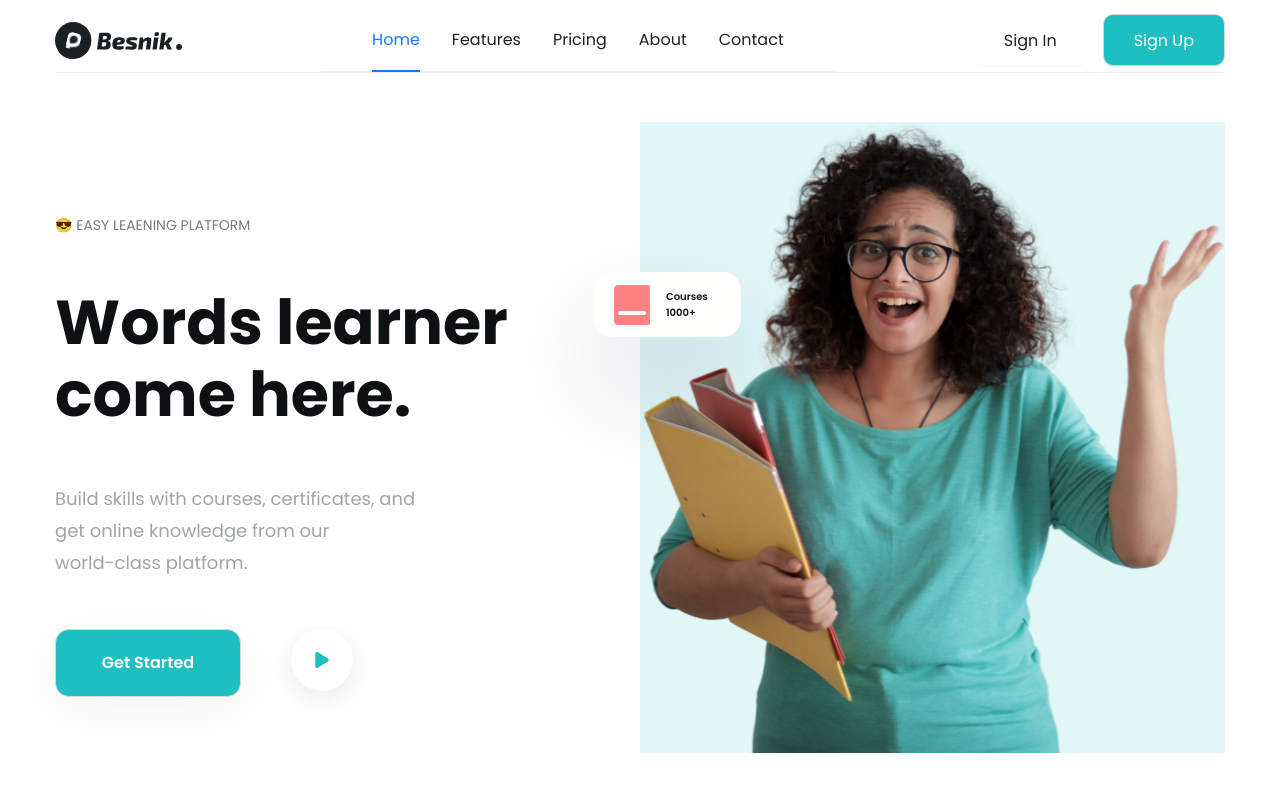
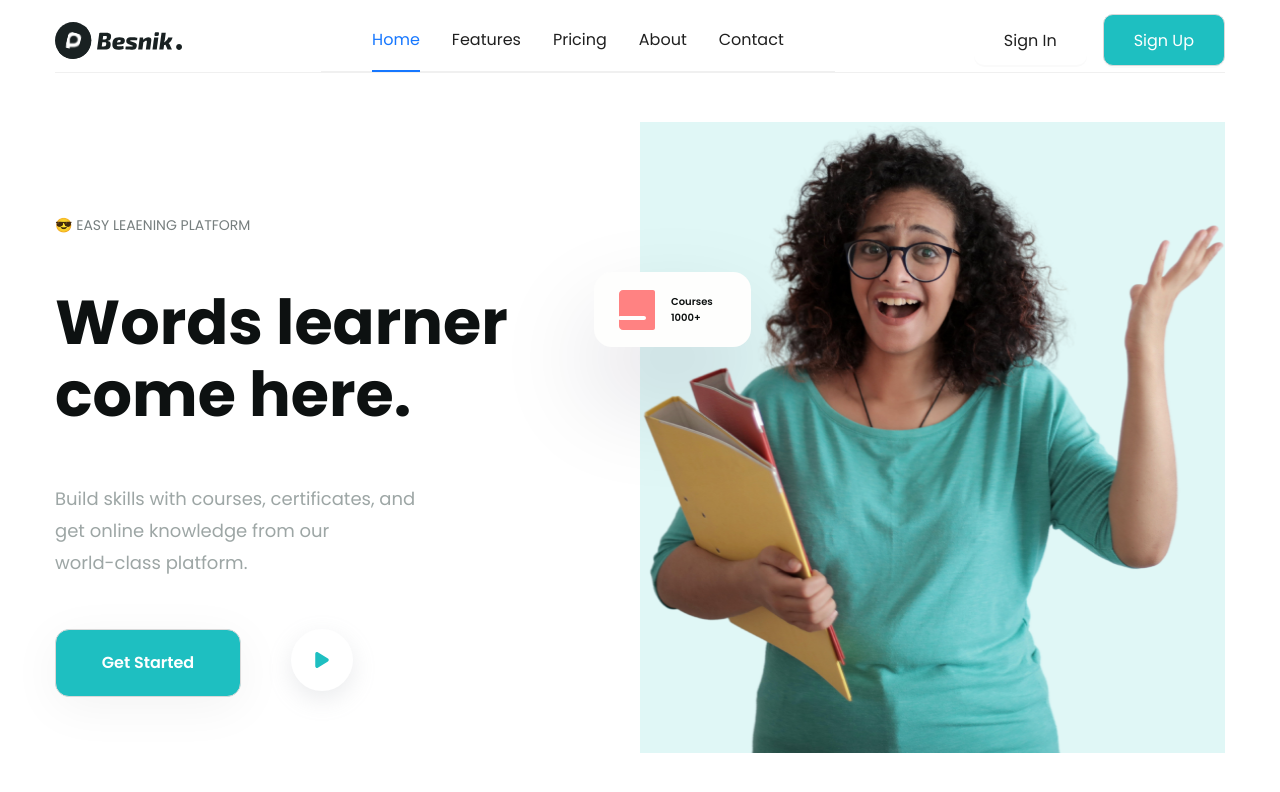
Before and after one commit to lqtruong2301/Web_Design_Courses, a React (Vite) app: page / in a window 1280 px wide. Shown: the top 792 px of the page. Built offline with nearby package versions, Linux system fonts and the light colour scheme.

Commit message:
Le Quoc Truong -  Fix Hero

```diff
--- a/src/pages/Hero/Hero.css
+++ b/src/pages/Hero/Hero.css
@@ -85,8 +85,8 @@
     align-items: center;
     justify-content: center;
     gap: 16px;
-    width: 147px;
-    height: 65px;
+    width: 157px;
+    height: 75px;
     border-radius: 18px;
     background: #fefefd;
     box-shadow: rgba(17, 12, 46, 0.15) 0px 48px 100px 0px;
```
